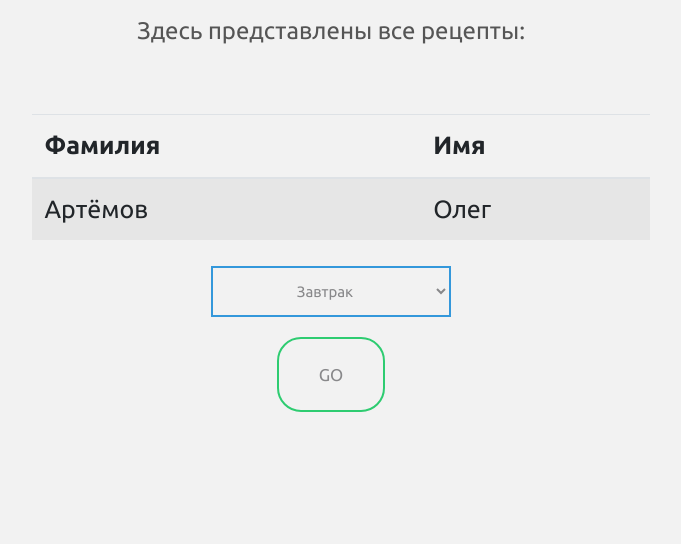
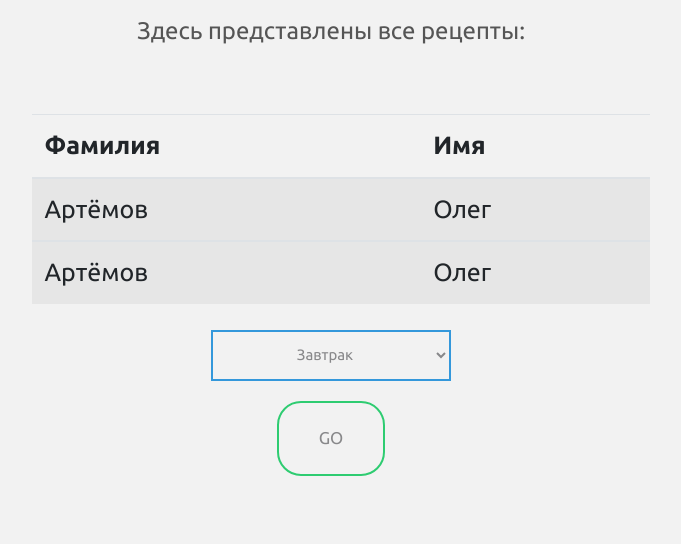
Before and after one commit to thebadfordota/cookbook, a Django app: page / in a window 1280 px wide. Shown: the part 347-891 px from the top of the page, without its empty margins (309-990 px from the left). Run offline with Django 3.2, Linux system fonts and the light colour scheme; some libraries are stand-ins or nearby versions.

Commit message:
select new branch

```diff
--- a/main/templates/main/index.html
+++ b/main/templates/main/index.html
@@ -19,6 +19,10 @@
             <td>Артёмов</td>
             <td>Олег</td>
         </tbody>
+        <tbody>
+            <td>Артёмов</td>
+            <td>Олег</td>
+        </tbody>
     </table>
     <form method="post" class="box">
         {% csrf_token %}
```
